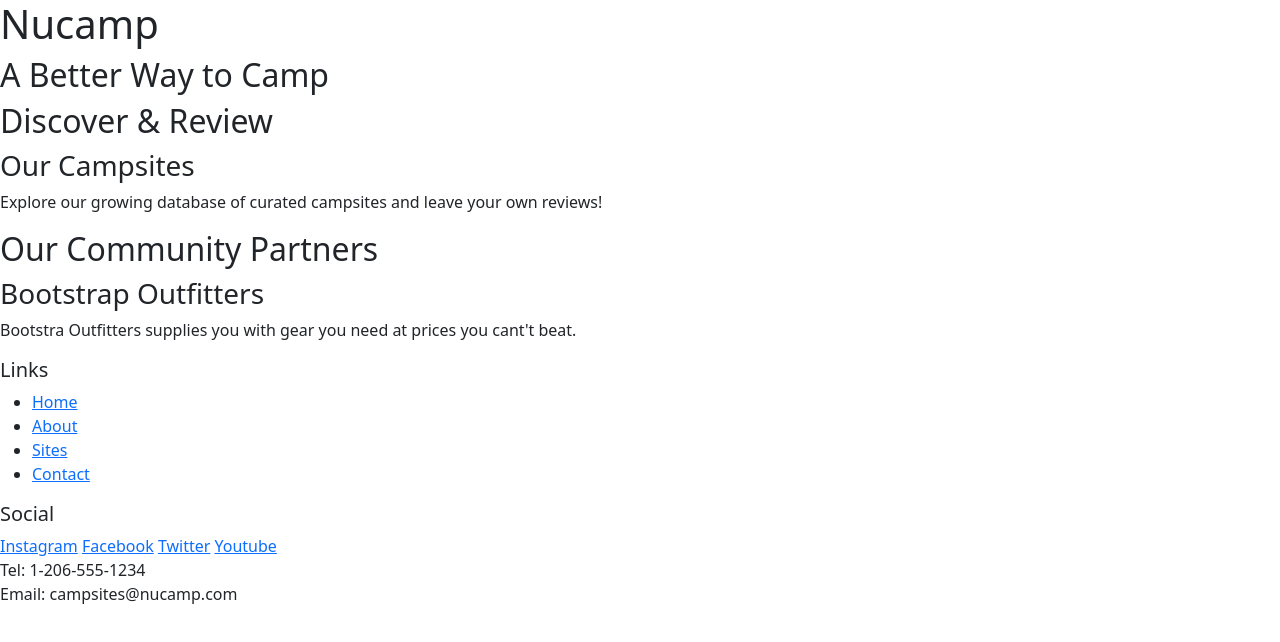
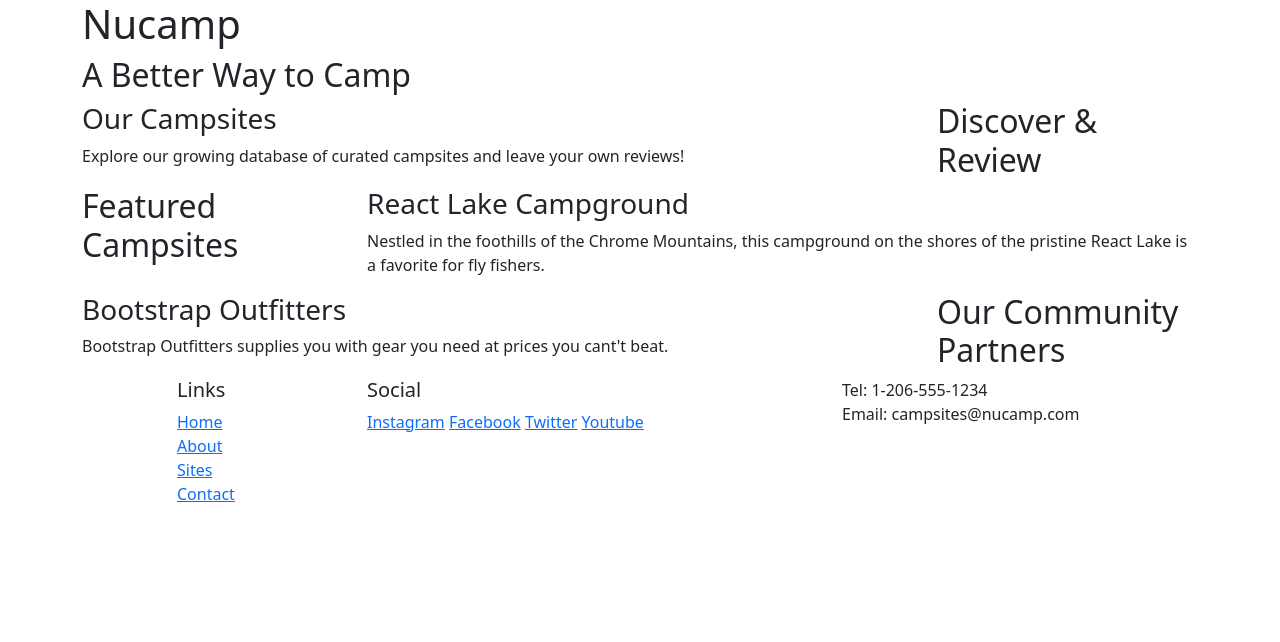
Before and after one commit to VictorZornek/Nucampsite, a plain HTML site: page index.html in a window 1280 px wide. Drawn offline with nearby package versions, Linux system fonts and the light colour scheme.

Commit message:
Primeiras estilizações com o Bootstrap

```diff
--- a/index.html
+++ b/index.html
@@ -13,52 +13,79 @@
 <body>
     <!-- header -->
     <header>
-        <div>
+        <div class="container">
+            <div class="row">
+                <div class="col">
                     <h1>Nucamp</h1>
                     <h2>A Better Way to Camp</h2>
+                </div>
+            </div>
         </div>
     </header>
 
     <!-- main section -->
-    <main>
+    <main class="container">
 
         <!-- discover section -->
-        <section>
+        <section class="row">
+            <div class="col-sm-4 col-md-3 order-sm-last">
                 <h2>Discover & Review</h2>
+            </div>
+            <div class="col">
                 <h3>Our Campsites</h3>
                 <p>Explore our growing database of curated campsites and leave your own reviews!</p>
+            </div>
+        </section>
+
+        <!-- feature section -->
+        <section class="row">
+            <div class="col-sm-4 col-md-3">
+                <h2>Featured Campsites</h2>
+            </div>
+            <div class="col">
+                <h3>React Lake Campground</h3>
+                <p>Nestled in the foothills of the Chrome Mountains, this campground on the shores of the pristine React Lake is a favorite for fly fishers.</p>
+            </div>
         </section>
 
         <!-- partner section -->
-        <section>
+        <section class="row">
+            <div class="col-sm-4 col-md-3 order-sm-last">
                 <h2>Our Community Partners</h2>
+            </div>
+            <div class="col">
                 <h3>Bootstrap Outfitters</h3>
-            <p>Bootstra Outfitters supplies you with gear you need at prices you cant't beat.</p>
+                <p>Bootstrap Outfitters supplies you with gear you need at prices you cant't beat.</p>
+            </div>
         </section>
 
     </main>
 
     <!-- footer -->
     <footer>
-        <div>
+        <div class="container">
+            <div class="row">
+                <div class="col-4 col-sm-2 offset-1">
                     <h5>Links</h5>
-            <ul>
+                    <ul class="list-unstyled">
                         <li><a href="#">Home</a></li>
                         <li><a href="#">About</a></li>
                         <li><a href="#">Sites</a></li>
                         <li><a href="#">Contact</a></li>
                     </ul>
                 </div>
-        <div>
+                <div class="col-6 col-sm-5">
                     <h5>Social</h5>
                     <a href="http://instagram.com/">Instagram</a>
                     <a href="http://facebook.com/">Facebook</a>
                     <a href="http://twitter.com/">Twitter</a>
                     <a href="http://youtube.com/">Youtube</a>
                 </div>
-        <div>
+                <div class="col-sm-4">
                     Tel: 1-206-555-1234 <br/>
                     Email: campsites@nucamp.com
+                </div>
+            </div>
         </div>
     </footer>
 
```
Lines whose indentation alone changed are shown as unchanged.
